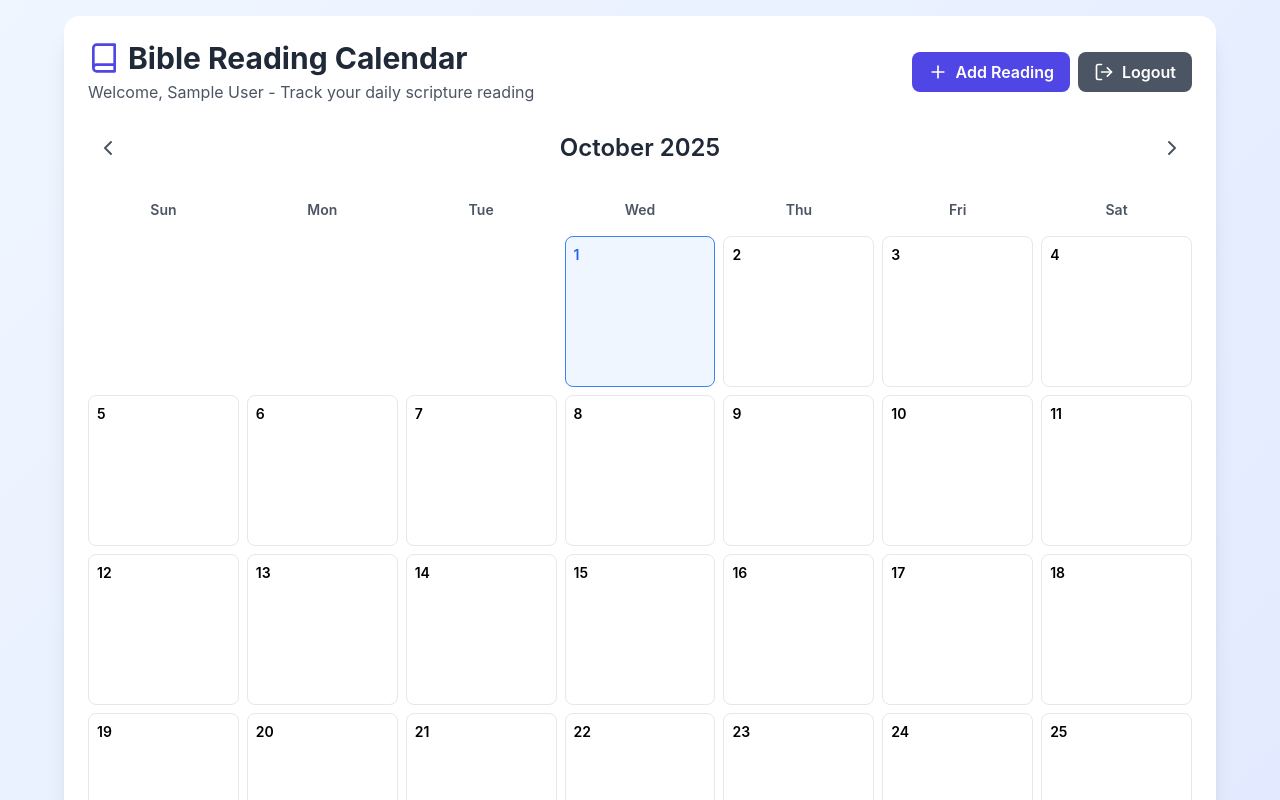
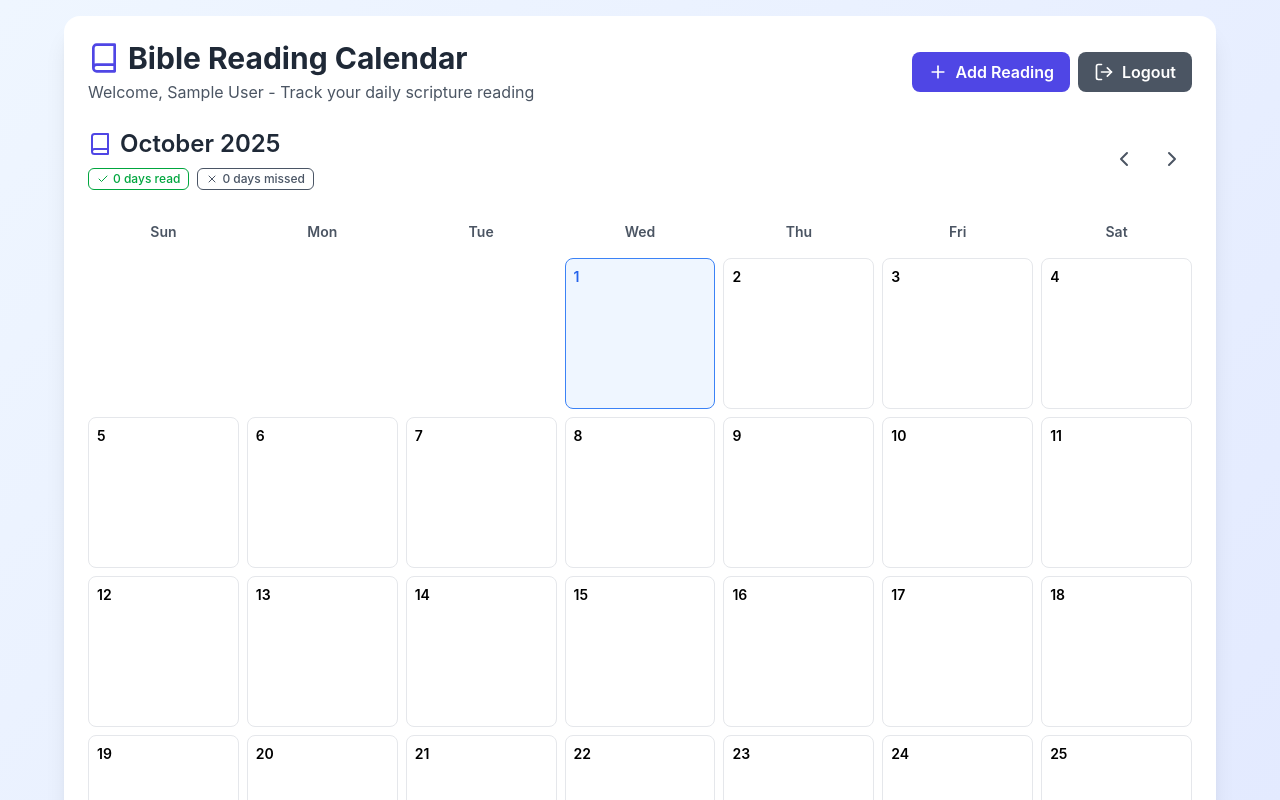
Before and after one commit to chrisgen19/calendar-bible-tracker, a Next.js app: page / in a window 1280 px wide. Shown: the top 800 px of the page. Built offline with nearby package versions, Linux system fonts and the light colour scheme; no server answers; the database is empty; sample sign-in values are in the browser's storage.

Commit message:
change top layout of the calendar and navigation

```diff
--- a/app/globals.css
+++ b/app/globals.css
@@ -4,9 +4,11 @@
 
 :root {
   --color-green-100: oklch(96.2% .044 156.743);
+  --color-green-600: oklch(62.7% .194 149.214);
   --color-green-800: oklch(44.8% .119 151.328);
   --color-red-50: oklch(97.1% .013 17.38);
   --color-red-600: oklch(57.7% .245 27.325);
+  --color-gray-600: oklch(44.6% .03 256.802);
 }
 
 * {
--- a/app/page.jsx
+++ b/app/page.jsx
@@ -217,6 +217,31 @@ export default function BibleCalendar() {
     }
   };
 
+  const getMonthStats = () => {
+    const daysInMonth = getDaysInMonth(currentDate);
+    const today = new Date();
+    let daysRead = 0;
+    let daysMissed = 0;
+
+    for (let day = 1; day <= daysInMonth; day++) {
+      const date = new Date(currentDate.getFullYear(), currentDate.getMonth(), day);
+      const dateKey = formatDateKey(date);
+      const dayData = readingData[dateKey] || {};
+      const isToday = date.getDate() === today.getDate() &&
+                      date.getMonth() === today.getMonth() &&
+                      date.getFullYear() === today.getFullYear();
+      const isPastDay = date < today && !isToday;
+
+      if (dayData.completed) {
+        daysRead++;
+      } else if (isPastDay) {
+        daysMissed++;
+      }
+    }
+
+    return { daysRead, daysMissed };
+  };
+
   const renderCalendar = () => {
     const daysInMonth = getDaysInMonth(currentDate);
     const firstDay = getFirstDayOfMonth(currentDate);
@@ -348,21 +373,50 @@ export default function BibleCalendar() {
           </div>
 
           <div className="flex items-center justify-between mb-6">
+            <div>
+              <h2 className="text-2xl font-semibold text-gray-800 flex items-center gap-2">
+                <Book className="w-6 h-6 text-indigo-600" />
+                {monthNames[currentDate.getMonth()]} {currentDate.getFullYear()}
+              </h2>
+              <div className="flex gap-2 text-sm flex-wrap mt-2">
+                <span
+                  className="inline-flex items-center justify-center rounded-md border px-2 py-0.5 text-xs font-medium w-fit whitespace-nowrap gap-1 transition-colors"
+                  style={{
+                    color: 'var(--color-green-600)',
+                    borderColor: 'var(--color-green-600)',
+                    borderWidth: '1px'
+                  }}
+                >
+                  <Check className="h-3 w-3" />
+                  {getMonthStats().daysRead} days read
+                </span>
+                <span
+                  className="inline-flex items-center justify-center rounded-md border px-2 py-0.5 text-xs font-medium w-fit whitespace-nowrap gap-1 transition-colors"
+                  style={{
+                    color: 'var(--color-gray-600)',
+                    borderColor: 'var(--color-gray-600)',
+                    borderWidth: '1px'
+                  }}
+                >
+                  <X className="h-3 w-3" />
+                  {getMonthStats().daysMissed} days missed
+                </span>
+              </div>
+            </div>
+            <div className="flex items-center gap-2">
               <button
                 onClick={previousMonth}
                 className="p-2 rounded-lg hover:bg-gray-100 transition-colors"
               >
                 <ChevronLeft className="w-6 h-6 text-gray-600" />
               </button>
-            <h2 className="text-2xl font-semibold text-gray-800">
-              {monthNames[currentDate.getMonth()]} {currentDate.getFullYear()}
-            </h2>
               <button
                 onClick={nextMonth}
                 className="p-2 rounded-lg hover:bg-gray-100 transition-colors"
               >
                 <ChevronRight className="w-6 h-6 text-gray-600" />
               </button>
+            </div>
           </div>
 
           <div className="grid grid-cols-7 gap-0 md:gap-2 mb-1 md:mb-2">
```
Lines whose indentation alone changed are shown as unchanged.
